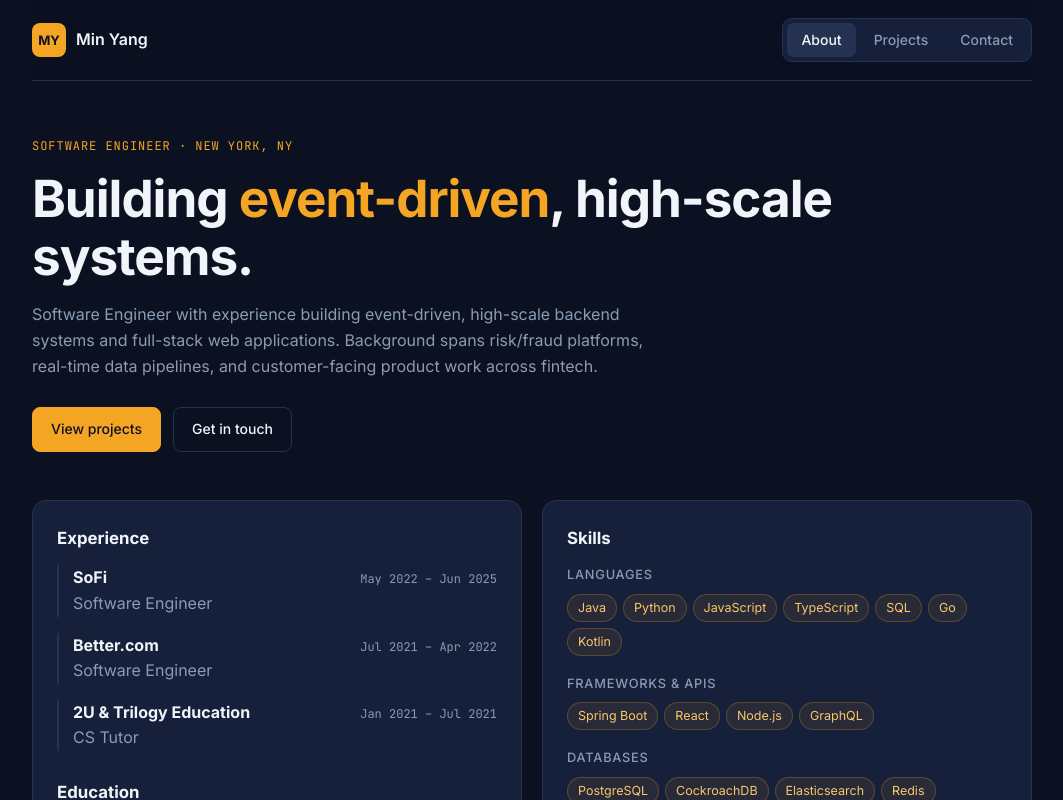
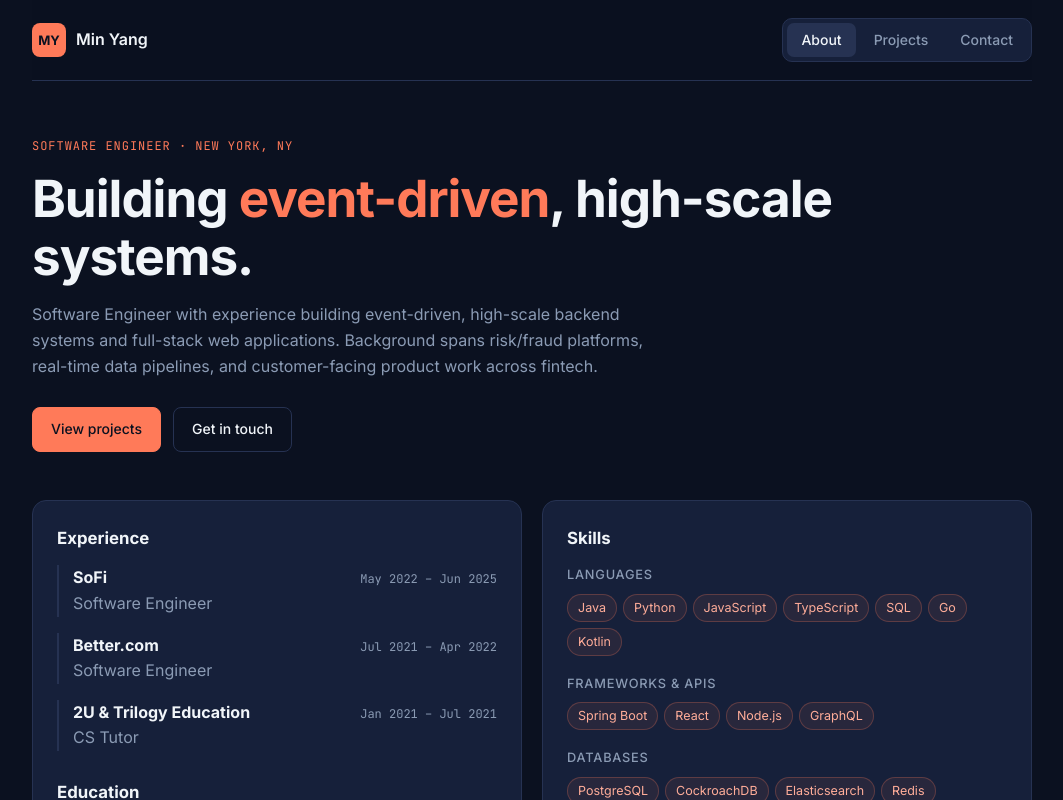
Before and after one commit to my828/portfolio, a React (Vite) app: page / in a window 1280 px wide. Shown: the top 800 px of the page, without its empty margins (108-1171 px from the left). Built offline with nearby package versions, Linux system fonts and the light colour scheme.

Commit message:
Try coral accent on navy
Co-Authored-By: Claude Opus 5.5 <noreply@anthropic.com>

```diff
--- a/src/styles.css
+++ b/src/styles.css
@@ -4,8 +4,8 @@
   --border: #263252;
   --text: #F1F5F9;
   --muted: #8B9BB4;
-  --accent: #F5A524;
-  --accent-2: #F5A524;
+  --accent: #FF7A59;
+  --accent-2: #FF7A59;
   color-scheme: dark;
 }
 
@@ -76,12 +76,12 @@ p { margin: 4px 0 0; }
 
 .skill-group + .skill-group { margin-top: 18px; }
 .chips { display: flex; flex-wrap: wrap; gap: 6px; }
-.chip { padding: 3px 10px; border-radius: 999px; background: rgba(245, 165, 36, 0.08); border: 1px solid rgba(245, 165, 36, 0.25); color: #F8C76A; font-size: 12.5px; }
+.chip { padding: 3px 10px; border-radius: 999px; background: rgba(255, 122, 89, 0.08); border: 1px solid rgba(255, 122, 89, 0.25); color: #FFAD99; font-size: 12.5px; }
 
 /* Projects */
 .project-grid { display: grid; grid-template-columns: repeat(auto-fill, minmax(290px, 1fr)); gap: 18px; }
 .project { display: flex; flex-direction: column; gap: 12px; transition: border-color .2s, transform .2s; }
-.project:hover { border-color: rgba(245, 165, 36, 0.5); transform: translateY(-2px); }
+.project:hover { border-color: rgba(255, 122, 89, 0.5); transform: translateY(-2px); }
 .project h2 { margin: 0; }
 .project .chips { margin-top: auto; }
 .metric { display: flex; align-items: baseline; gap: 8px; }
@@ -108,7 +108,7 @@ p { margin: 4px 0 0; }
 .page-title + .section-label { margin-top: 8px; }
 .capstone {
   display: flex; justify-content: space-between; align-items: center; gap: 20px; flex-wrap: wrap;
-  border-color: rgba(245, 165, 36, 0.4);
+  border-color: rgba(255, 122, 89, 0.4);
   background: var(--surface);
   transition: border-color .2s, transform .2s;
 }
@@ -116,7 +116,7 @@ p { margin: 4px 0 0; }
 .capstone-name { font-size: 1.6rem; margin: 6px 0 4px; }
 .link-hint { color: var(--accent); font-size: 14px; font-weight: 500; }
 .award { display: flex; flex-direction: column; align-items: flex-start; gap: 6px; }
-.award-badge { padding: 6px 12px; border-radius: 999px; background: rgba(245, 165, 36, 0.12); border: 1px solid rgba(245, 165, 36, 0.4); color: var(--accent-2); font-weight: 600; font-size: 14px; }
+.award-badge { padding: 6px 12px; border-radius: 999px; background: rgba(255, 122, 89, 0.12); border: 1px solid rgba(255, 122, 89, 0.4); color: var(--accent-2); font-weight: 600; font-size: 14px; }
 .capstone > div:first-child { flex: 1 1 380px; display: flex; flex-direction: column; gap: 10px; }
 .capstone-desc { max-width: 560px; margin: 0; }
 .capstone-role { margin: 0; font-size: 14px; }
```
